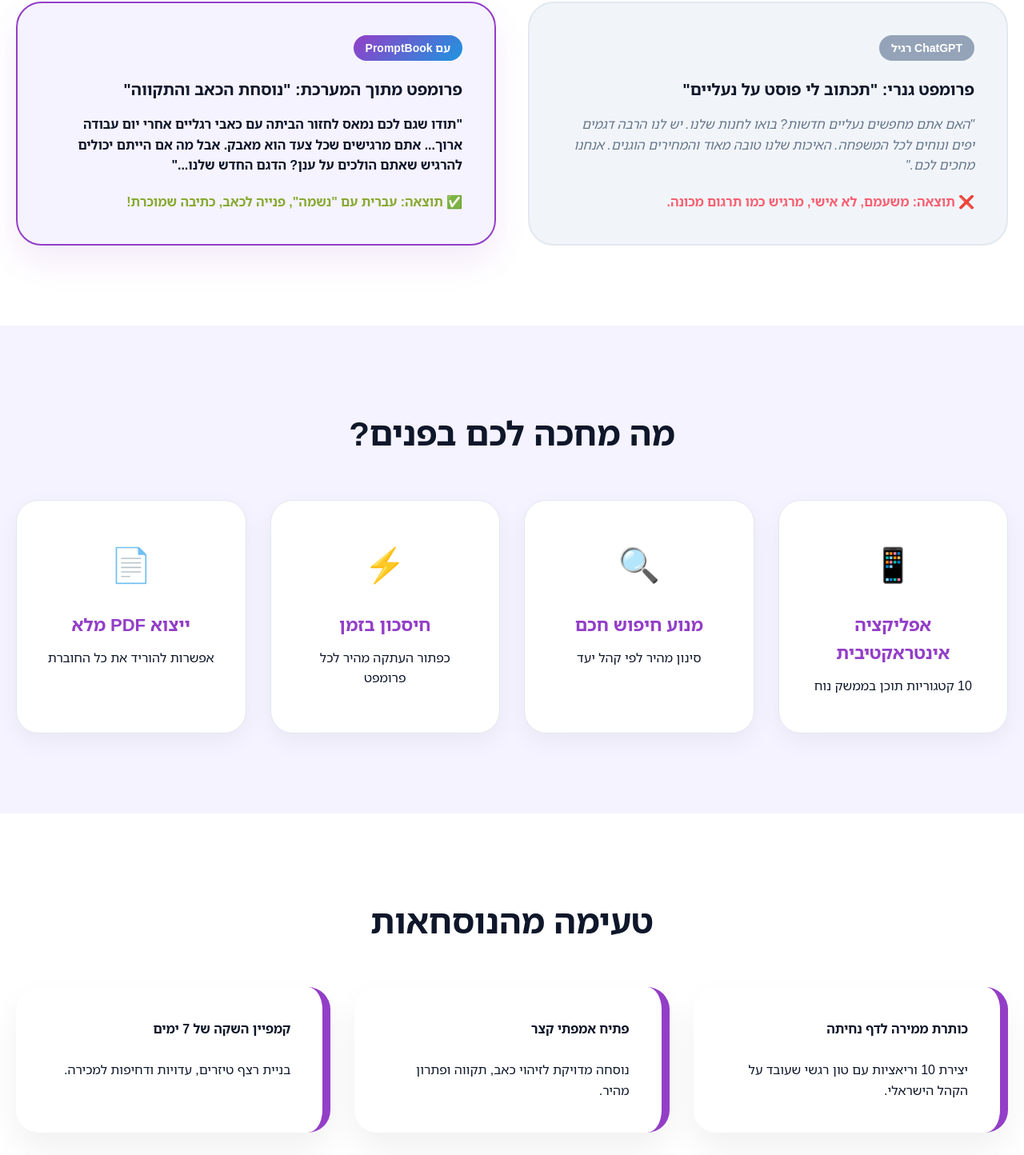
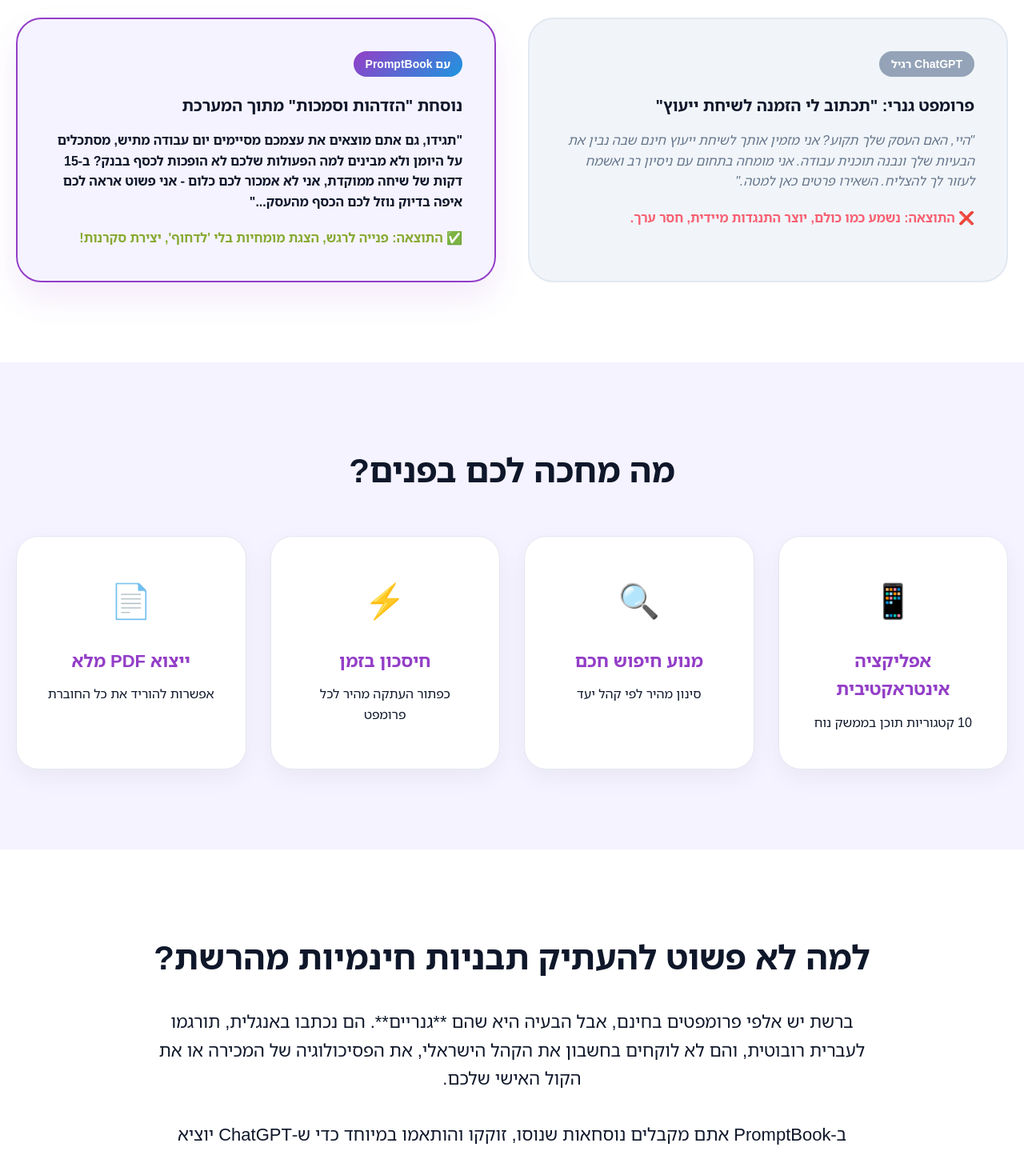
Before and after one commit to PINIKAR/promptbook-clean, a React (Vite) app: page / in a window 1280 px wide. Shown: the part 1076-2520 px from the top of the page at 80% size. Built offline with nearby package versions, Linux system fonts and the light colour scheme.

Commit message:
Update LandingPage.tsx

```diff
--- a/src/pages/LandingPage.tsx
+++ b/src/pages/LandingPage.tsx
@@ -66,6 +66,7 @@
           line-height: 1.6;
         }
 
+        /* Hero & Header Integration */
         .hero {
             text-align: center;
             padding: 0 0 100px 0;
@@ -73,14 +74,14 @@
             color: white;
             position: relative;
             overflow: hidden;
-            min-height: 600px;
+            min-height: 650px;
         }
 
         .hero::after {
             content: '';
             position: absolute;
             top: 0; left: 0; right: 0; bottom: 0;
-            background: radial-gradient(circle at 50% 50%, rgba(147, 62, 199, 0.35) 0%, transparent 80%);
+            background: radial-gradient(circle at 50% 50%, rgba(147, 62, 199, 0.4) 0%, transparent 80%);
             z-index: 1;
         }
 
@@ -88,7 +89,7 @@
           display: flex;
           justify-content: space-between;
           align-items: center;
-          padding: 30px 60px;
+          padding: 40px 60px;
           position: relative;
           z-index: 10;
         }
@@ -96,34 +97,34 @@
         .header-logo-container {
           display: flex;
           align-items: center;
-          gap: 20px;
+          gap: 25px;
           text-decoration: none;
         }
 
         .header-logo-img {
-          height: 110px; /* לוגו גדול יותר */
+          height: 110px;
           width: auto;
           filter: brightness(0) invert(1);
-          margin-left: 10px;
         }
 
         .header-title {
           color: #ffffff;
           font-weight: 900;
-          font-size: 36px;
+          font-size: 40px;
           letter-spacing: -1px;
         }
 
         .login-btn {
           background: #ffffff;
           color: var(--dark);
-          padding: 14px 32px;
+          padding: 14px 36px;
           border-radius: 100px;
           border: none;
           font-weight: 800;
           font-size: 18px;
           cursor: pointer;
           transition: all 0.3s ease;
+          box-shadow: 0 4px 20px rgba(0,0,0,0.3);
         }
 
         .hero-content {
@@ -155,18 +156,19 @@
             border-radius: 100px;
             border: none;
             cursor: pointer;
-            transition: all 0.3s ease;
+            transition: all 0.3s cubic-bezier(0.175, 0.885, 0.32, 1.275);
             box-shadow: 0 15px 35px rgba(147, 62, 199, 0.5);
         }
 
-        /* סקשן לפני ואחרי */
-        .comparison-card {
-            background: white;
-            padding: 40px;
-            border-radius: 32px;
-            transition: transform 0.3s;
+        /* Comparison Section */
+        .comparison-grid {
+            display: grid;
+            grid-template-columns: 1fr 1fr;
+            gap: 40px;
+            margin-top: 50px;
         }
 
+        /* Sections Styling */
         .sec-features { background: var(--soft-purple); padding: 100px 20px; }
         .feature-grid { display: grid; grid-template-columns: repeat(auto-fit, minmax(240px, 1fr)); gap: 30px; margin-top: 50px; }
         .feature-card { background: white; padding: 45px 35px; border-radius: 28px; text-align: center; box-shadow: 0 10px 30px rgba(0,0,0,0.05); border: 1px solid #e2e8f0; }
@@ -180,19 +182,21 @@
         .sec-testimonials { background: var(--dark); color: white; padding: 100px 20px; }
         .testimonial-card { background: rgba(255,255,255,0.05); padding: 40px; border-radius: 28px; border: 1px solid rgba(255,255,255,0.1); font-style: italic; }
 
-        .price-box { background: white; border-radius: 45px; padding: 80px; text-align: center; border: 2px solid var(--c1); margin: 60px auto; max-width: 600px; }
+        .price-box { background: white; border-radius: 45px; padding: 80px; text-align: center; border: 2px solid var(--c1); margin: 60px auto; max-width: 600px; box-shadow: 0 40px 100px rgba(0,0,0,0.15); }
         .new-price { font-size: 110px; font-weight: 900; background: var(--grad); -webkit-background-clip: text; -webkit-text-fill-color: transparent; line-height: 1; }
 
+        /* About Section Update */
         .about-box { display: flex; align-items: center; gap: 60px; background: white; padding: 70px; border-radius: 45px; box-shadow: 0 20px 60px rgba(0,0,0,0.08); }
         .about-box img { width: 250px; height: 250px; border-radius: 40px; object-fit: cover; border: 5px solid var(--c1); }
 
         @media (max-width: 768px) {
             .landing-header { padding: 25px; flex-direction: column; gap: 20px; }
-            .header-logo-img { height: 70px; margin-left: 0; }
+            .header-logo-img { height: 70px; }
             .header-title { font-size: 28px; }
             .hero h1 { font-size: 40px; }
             .hero p { font-size: 18px; }
-            .comparison-grid { grid-template-columns: 1fr !important; }
+            .comparison-grid { grid-template-columns: 1fr; }
+            .about-box { flex-direction: column; text-align: center; padding: 45px; }
         }
       `}</style>
 
@@ -203,9 +207,7 @@
               <img src="/logo.png" alt="PromptBook" className="header-logo-img" />
               <div className="header-title">PromptBook</div>
             </a>
-            <button onClick={() => navigate('/auth')} className="login-btn">
-              כניסה למנויים
-            </button>
+            <button onClick={() => navigate('/auth')} className="login-btn">כניסה למנויים</button>
           </header>
 
           <div className="hero-content">
@@ -217,30 +219,28 @@
           </div>
         </section>
 
-        {/* סקשן לפני ואחרי - ההוכחה לסקפטיים */}
+        {/* ההבדל המוחשי - השוואת כתיבה */}
         <section style={{background: '#fff', padding: '100px 20px'}}>
           <div className="wrap">
             <h2 style={{textAlign:'center', fontSize:'42px', fontWeight:'900', marginBottom:'50px'}}>הנה מה שקורה כשמפסיקים "לנחש" פרומפטים:</h2>
-            <div className="comparison-grid" style={{display: 'grid', gridTemplateColumns: '1fr 1fr', gap: '40px'}}>
-
+            <div className="comparison-grid">
               <div style={{background: '#f1f5f9', padding: '40px', borderRadius: '32px', border: '2px solid #e2e8f0'}}>
                 <div style={{background: '#94a3b8', color: 'white', padding: '5px 15px', borderRadius: '100px', fontSize: '14px', fontWeight: '800', display: 'inline-block', marginBottom: '20px'}}>ChatGPT רגיל</div>
-                <h4 style={{fontSize: '20px', marginBottom: '15px'}}>פרומפט גנרי: "תכתוב לי פוסט על נעליים"</h4>
+                <h4 style={{fontSize: '20px', marginBottom: '15px'}}>פרומפט גנרי: "תכתוב לי הזמנה לשיחת ייעוץ"</h4>
                 <div style={{color: '#64748b', fontStyle: 'italic', lineHeight: '1.6'}}>
-                  "האם אתם מחפשים נעליים חדשות? בואו לחנות שלנו. יש לנו הרבה דגמים יפים ונוחים לכל המשפחה. האיכות שלנו טובה מאוד והמחירים הוגנים. אנחנו מחכים לכם."
+                  "היי, האם העסק שלך תקוע? אני מזמין אותך לשיחת ייעוץ חינם שבה נבין את הבעיות שלך ונבנה תוכנית עבודה. אני מומחה בתחום עם ניסיון רב ואשמח לעזור לך להצליח. השאירו פרטים כאן למטה."
                 </div>
-                <p style={{marginTop: '20px', color: '#f86173', fontWeight: '700'}}>❌ תוצאה: משעמם, לא אישי, מרגיש כמו תרגום מכונה.</p>
+                <p style={{marginTop: '20px', color: '#f86173', fontWeight: '700'}}>❌ התוצאה: נשמע כמו כולם, יוצר התנגדות מיידית, חסר ערך.</p>
               </div>
 
               <div style={{background: 'var(--soft-purple)', padding: '40px', borderRadius: '32px', border: '2px solid var(--c1)', boxShadow: '0 20px 40px rgba(147, 62, 199, 0.1)'}}>
                 <div style={{background: 'var(--grad)', color: 'white', padding: '5px 15px', borderRadius: '100px', fontSize: '14px', fontWeight: '800', display: 'inline-block', marginBottom: '20px'}}>עם PromptBook</div>
-                <h4 style={{fontSize: '20px', marginBottom: '15px'}}>פרומפט מתוך המערכת: "נוסחת הכאב והתקווה"</h4>
+                <h4 style={{fontSize: '20px', marginBottom: '15px'}}>נוסחת "הזדהות וסמכות" מתוך המערכת</h4>
                 <div style={{color: 'var(--dark)', fontWeight: '600', lineHeight: '1.6'}}>
-                  "תודו שגם לכם נמאס לחזור הביתה עם כאבי רגליים אחרי יום עבודה ארוך... אתם מרגישים שכל צעד הוא מאבק. אבל מה אם הייתם יכולים להרגיש שאתם הולכים על ענן? הדגם החדש שלנו..."
+                  "תגידו, גם אתם מוצאים את עצמכם מסיימים יום עבודה מתיש, מסתכלים על היומן ולא מבינים למה הפעולות שלכם לא הופכות לכסף בבנק? ב-15 דקות של שיחה ממוקדת, אני לא אמכור לכם כלום - אני פשוט אראה לכם איפה בדיוק נוזל לכם הכסף מהעסק..."
                 </div>
-                <p style={{marginTop: '20px', color: '#88aa33', fontWeight: '700'}}>✅ תוצאה: עברית עם "נשמה", פנייה לכאב, כתיבה שמוכרת!</p>
+                <p style={{marginTop: '20px', color: '#88aa33', fontWeight: '700'}}>✅ התוצאה: פנייה לרגש, הצגת מומחיות בלי 'לדחוף', יצירת סקרנות!</p>
               </div>
-
             </div>
           </div>
         </section>
@@ -254,6 +254,18 @@
               <div className="feature-card"><span className="icon">⚡</span><h3>חיסכון בזמן</h3><p>כפתור העתקה מהיר לכל פרומפט</p></div>
               <div className="feature-card"><span className="icon">📄</span><h3>ייצוא PDF מלא</h3><p>אפשרות להוריד את כל החוברת</p></div>
             </div>
+          </div>
+        </section>
+
+        {/* למה לא פשוט להשתמש בחינם? */}
+        <section className="sec" style={{padding: '100px 20px'}}>
+          <div className="wrap" style={{textAlign: 'center'}}>
+            <h2 style={{fontSize:'42px', fontWeight:'900', marginBottom:'30px'}}>למה לא פשוט להעתיק תבניות חינמיות מהרשת?</h2>
+            <p style={{fontSize: '22px', maxWidth: '900px', margin: '0 auto 40px'}}>
+              ברשת יש אלפי פרומפטים בחינם, אבל הבעיה היא שהם **גנריים**. הם נכתבו באנגלית, תורגמו לעברית רובוטית, והם לא לוקחים בחשבון את הקהל הישראלי, את הפסיכולוגיה של המכירה או את הקול האישי שלכם.
+              <br/><br/>
+              ב-PromptBook אתם מקבלים נוסחאות שנוסו, זוקקו והותאמו במיוחד כדי ש-ChatGPT יוציא תוצאה שנשמעת כמו קופירייטר אנושי – כבר מהניסיון הראשון.
+            </p>
           </div>
         </section>
 
@@ -282,14 +294,23 @@
           </div>
         </section>
 
-        <section className="wrap" style={{padding: '100px 0'}}>
+        {/* אודות פנינה - לפי הקובץ המעודכן */}
+        <section className="about-sec">
+          <div className="wrap">
             <div className="about-box">
-              <img src="/pnina-profile.jpg" alt="פנינה" />
+              <img src="/pnina-profile.jpg" alt="פנינה קריוף" />
               <div>
-                <h2 style={{color:'var(--c1)', fontWeight:'900', fontSize: '36px', marginBottom: '20px'}}>נעים להכיר, פנינה קריוף</h2>
-                <p style={{fontSize:'22px', lineHeight: '1.8'}}>בניתי את PromptBook כי נמאס לי לראות בעלי עסקים נלחמים ב-AI ומקבלים תוצאות בינוניות. המטרה שלי היא שתכתבו הרבה פחות, אבל תמכרו הרבה יותר בעזרת נוסחאות מוכחות ועברית עם נשמה.</p>
+                <h2 style={{color:'var(--c1)', fontWeight:'900', fontSize: '36px', marginBottom: '20px'}}>מחברת בין עולמות: טיפול. טכנולוגיה. טרנספורמציה.</h2>
+                <p style={{fontSize:'20px', lineHeight: '1.8'}}>
+                  שלום, אני פנינה. בעשור האחרון ליוויתי עשרות אנשים במסעות של ריפוי וצמיחה דרך NLP, טארוט, נומרולוגיה והעיצוב האנושי.
+                  <br/><br/>
+                  בניתי את **PromptBook** כי אני לא מלמדת טכנולוגיה – אני מלמדת אנשים איך לא לפחד ממנה. כמטפלת ויוצרת, אני מכירה מקרוב את הנטייה לדחות את ה"טכני" לטובת ה"אנושי", ואני כאן כדי להראות לכם שהם יכולים לעבוד יחד.
+                  <br/><br/>
+                  כ-AI Master, חקרתי איך כלי הבינה המלאכותית יכולים לשרת אותנו בלי לוותר על הלב והאינטואיציה. המטרה שלי היא לפתוח לכם שער לעולם חדש, להחזיק לכם את היד, ולעזור לכם לכתוב פחות – ולמכור הרבה יותר.
+                </p>
               </div>
             </div>
+          </div>
         </section>
 
         <section id="price-section" className="wrap" style={{textAlign:'center', padding:'100px 20px'}}>
@@ -300,10 +321,8 @@
               <span style={{textDecoration:'line-through', fontSize:'40px', color:'#94a3b8', marginLeft: '20px'}}>397 ₪</span>
               <div className="new-price">99 ₪</div>
             </div>
-            <div style={{maxWidth:'350px', margin:'0 auto'}}>
-              <div id="paypal-container-bottom"></div>
-              <p style={{fontSize:'18px', marginTop:'25px', fontWeight:'700', color: '#1e293b'}}>💳 ניתן לשלם באשראי או ב-PayPal</p>
-            </div>
+            <div id="paypal-container-bottom"></div>
+            <p style={{fontSize:'18px', marginTop:'25px', fontWeight:'700', color: '#1e293b'}}>💳 ניתן לשלם באשראי או ב-PayPal</p>
           </div>
         </section>
 
```
